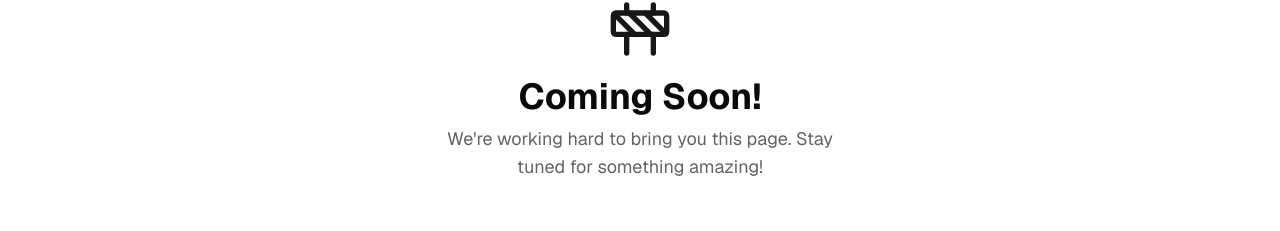
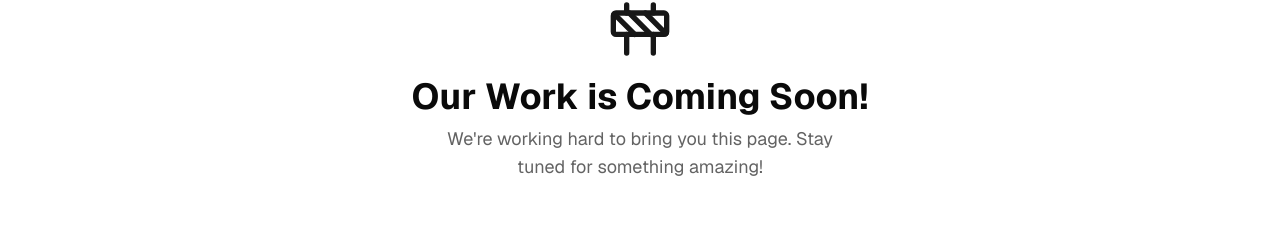
Before and after one commit to ALPHA-HKU-Org/website, a Next.js app: page /our-work in a window 1280 px wide. Shown: the part 312-543 px from the top of the page. Built offline with nearby package versions, Linux system fonts and the light colour scheme; no server answers.

Commit message:
feat(ui): add customizable title to ComingSoon component

```diff
--- a/src/app/about-us/annual-report/page.tsx
+++ b/src/app/about-us/annual-report/page.tsx
@@ -6,5 +6,5 @@ const description = comingSoonText;
 export const metadata: Metadata = buildPageMetadata("/about-us/annual-report", { description });
 
 export default function AnnualReport() {
-  return <ComingSoon />;
+  return <ComingSoon title="Annual Report" />;
 }
--- a/src/app/blog/page.tsx
+++ b/src/app/blog/page.tsx
@@ -8,7 +8,7 @@ export const metadata: Metadata = buildPageMetadata("/blog", { description });
 export default function Blog() {
   return (
     <>
-      <ComingSoon />
+      <ComingSoon title="Blog" />
     </>
   );
 }
--- a/src/app/our-work/page.tsx
+++ b/src/app/our-work/page.tsx
@@ -8,7 +8,7 @@ export const metadata: Metadata = buildPageMetadata("/our-work", { description }
 export default function OurWork() {
   return (
     <>
-      <ComingSoon />
+      <ComingSoon title="Our Work" />
     </>
   );
 }
--- a/src/app/upcoming-event/page.tsx
+++ b/src/app/upcoming-event/page.tsx
@@ -8,7 +8,7 @@ export const metadata: Metadata = buildPageMetadata("/upcoming-event", { descrip
 export default function Events() {
   return (
     <>
-      <ComingSoon />
+      <ComingSoon title="Upcoming Event" />
     </>
   );
 }
--- a/src/components/sections/coming-soon.tsx
+++ b/src/components/sections/coming-soon.tsx
@@ -3,12 +3,13 @@ import { Construction } from "lucide-react";
 
 export const comingSoonText = "We're working hard to bring you this page. Stay tuned for something amazing!";
 
-export function ComingSoon() {
+export function ComingSoon({ title }: { title?: string }) {
+  const heading = title ? `${title} is Coming Soon!` : "Coming Soon!";
   return (
     <div className="flex min-h-[calc(100vh-8rem)] flex-col items-center justify-center px-4 text-center">
       <Construction className="text-primary mb-4 h-16 w-16" />
       <PageHeader
-        title="Coming Soon!"
+        title={heading}
         description={comingSoonText}
         descriptionClassName="mt-2 max-w-md"
       />
```
